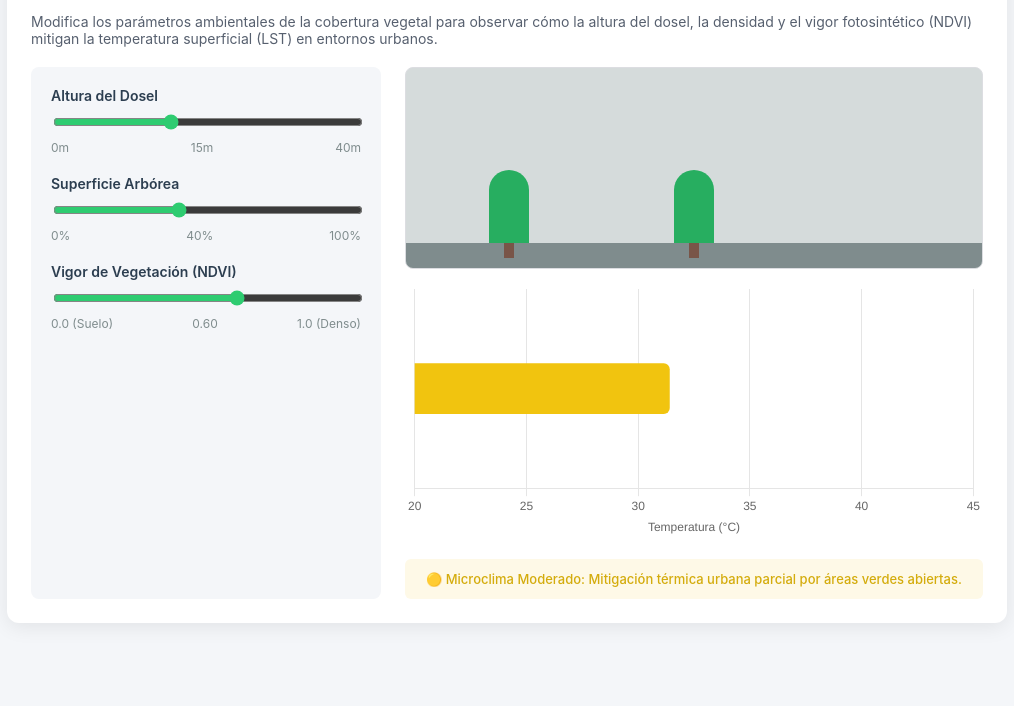
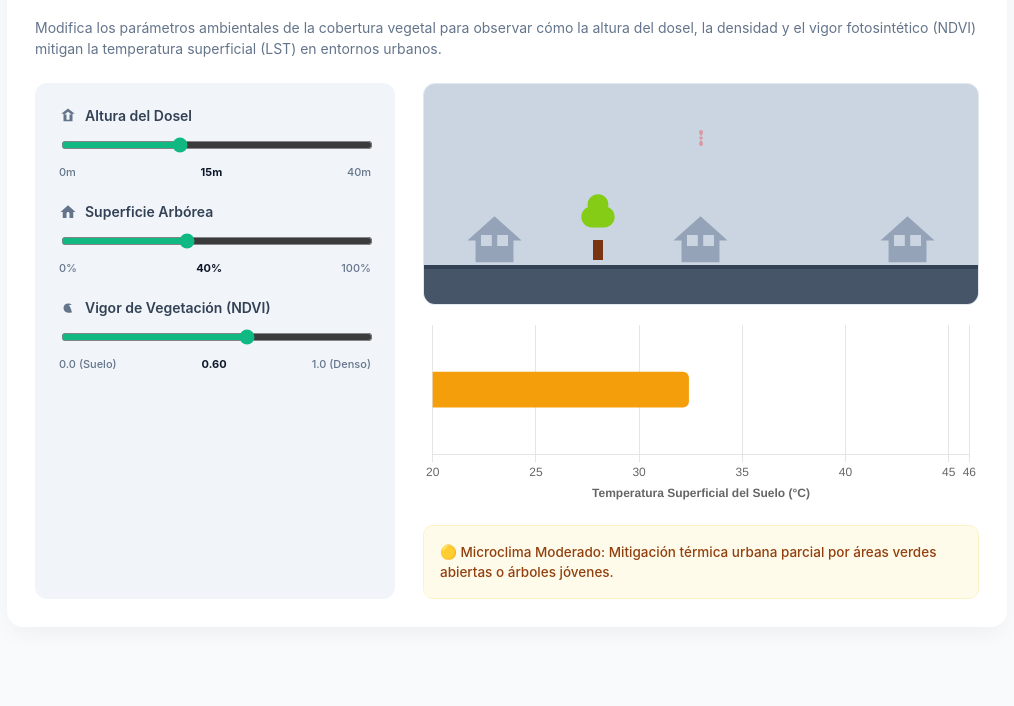
Before and after one commit to metromapas/simulator_microclima, a plain HTML site: page index.html in a window 1280 px wide. Shown: the part 94-800 px from the top of the page, without its empty margins (133-1147 px from the left). Drawn offline with nearby package versions, Linux system fonts and the light colour scheme.

Commit message:
Update index.html

```diff
--- a/index.html
+++ b/index.html
@@ -7,10 +7,10 @@
     <script src="https://cdn.jsdelivr.net/npm/chart.js"></script>
     <style>
         :root {
-            --bg-color: #f4f6f9;
+            --bg-color: #f8fafc;
             --card-bg: #ffffff;
-            --text-main: #2c3e50;
-            --border-color: #dcdde1;
+            --text-main: #1e293b;
+            --border-color: #e2e8f0;
         }
 
         body {
@@ -27,64 +27,84 @@
             width: 100%;
             max-width: 1000px;
             background: var(--card-bg);
-            border-radius: 12px;
-            box-shadow: 0 4px 20px rgba(0,0,0,0.08);
-            padding: 24px;
+            border-radius: 16px;
+            box-shadow: 0 10px 25px -5px rgba(0, 0, 0, 0.05);
+            padding: 28px;
             box-sizing: border-box;
         }
 
         h2 {
             margin-top: 0;
             font-size: 24px;
-            border-bottom: 2px solid var(--bg-color);
+            font-weight: 700;
+            border-bottom: 2px solid #f1f5f9;
             padding-bottom: 12px;
         }
 
         .grid-layout {
             display: grid;
             grid-template-columns: 1fr;
-            gap: 24px;
+            gap: 28px;
             margin-top: 20px;
         }
 
         @media (min-width: 768px) {
             .grid-layout {
-                grid-template-columns: 350px 1fr;
+                grid-template-columns: 360px 1fr;
             }
         }
 
+        /* PANEL DE CONTROLES E ICONOS INTERNOS */
         .controls-panel {
-            background: var(--bg-color);
-            padding: 20px;
-            border-radius: 8px;
+            background: #f1f5f9;
+            padding: 24px;
+            border-radius: 12px;
             display: flex;
             flex-direction: column;
-            gap: 20px;
+            gap: 24px;
         }
 
         .control-group {
             display: flex;
             flex-direction: column;
-            gap: 8px;
+            gap: 10px;
         }
 
-        label {
+        .label-with-icon {
+            display: flex;
+            align-items: center;
+            gap: 8px;
             font-weight: 600;
             font-size: 14px;
+            color: #334155;
+        }
+
+        .label-with-icon svg {
+            width: 18px;
+            height: 18px;
+            fill: #64748b;
         }
 
         .slider-data {
             display: flex;
             justify-content: space-between;
-            font-size: 12px;
-            color: #7f8c8d;
+            font-size: 11px;
+            color: #64748b;
+            font-weight: 500;
+        }
+
+        .current-val {
+            font-weight: 700;
+            color: #0f172a;
         }
 
         input[type="range"] {
             width: 100%;
-            accent-color: #2ecc71;
+            accent-color: #10b981;
+            cursor: pointer;
         }
 
+        /* ESCENA URBANA INTEGRADA (DERECHA) */
         .visuals-panel {
             display: flex;
             flex-direction: column;
@@ -92,17 +112,17 @@
         }
 
         .preview-box {
-            height: 180px;
+            height: 220px;
             border: 1px solid var(--border-color);
-            border-radius: 8px;
+            border-radius: 12px;
             position: relative;
             overflow: hidden;
-            background: #d5dbdb;
-            transition: background 0.5s ease;
+            background: #e2e8f0;
+            transition: background 0.6s cubic-bezier(0.4, 0, 0.2, 1);
             display: flex;
             align-items: flex-end;
             justify-content: space-around;
-            padding: 10px;
+            padding: 0 15px;
         }
 
         .urban-floor {
@@ -110,41 +130,81 @@
             bottom: 0;
             left: 0;
             width: 100%;
-            height: 25px;
-            background: #7f8c8d;
+            height: 35px;
+            background: #475569;
             z-index: 1;
+            border-top: 4px solid #334155;
         }
 
-        .tree-sim {
-            width: 40px;
-            background: #27ae60;
-            border-radius: 20px 20px 0 0;
-            transition: height 0.3s ease, background 0.5s ease;
-            position: relative;
+        /* Iconos de calor ondulantes interactivos */
+        .heat-container {
+            position: absolute;
+            top: 20px;
+            left: 0;
+            width: 100%;
+            height: 120px;
             z-index: 2;
-            margin-bottom: 15px;
+            display: flex;
+            justify-content: space-around;
+            pointer-events: none;
+            transition: opacity 0.4s ease;
         }
 
-        .tree-trunk {
-            position: absolute;
-            bottom: -15px;
-            left: 15px;
+        .heat-wave {
+            width: 24px;
+            height: 60px;
+            fill: #ef4444;
+            opacity: 0;
+            transition: transform 0.4s ease, opacity 0.4s ease;
+        }
+
+        /* Elementos del Vecindario (Casas Unifamiliares) */
+        .house-svg {
+            width: 65px;
+            height: 65px;
+            z-index: 3;
+            margin-bottom: 31px;
+            transition: filter 0.5s ease;
+        }
+
+        /* Elementos Dinámicos de Vegetación */
+        .tree-container {
+            display: flex;
+            flex-direction: column;
+            align-items: center;
+            position: relative;
+            z-index: 4;
+            margin-bottom: 31px;
+            transition: transform 0.4s cubic-bezier(0.34, 1.56, 0.64, 1), opacity 0.3s ease;
+        }
+
+        .tree-crown-svg {
+            width: 50px;
+            height: 50px;
+            fill: #10b981;
+            transition: fill 0.5s ease, transform 0.4s ease;
+        }
+
+        .tree-trunk-svg {
             width: 10px;
-            height: 15px;
-            background: #795548;
+            height: 20px;
+            fill: #78350f;
         }
 
         .chart-box {
-            height: 250px;
+            height: 180px;
             position: relative;
         }
 
         .alert-box {
-            padding: 12px;
-            border-radius: 6px;
-            font-size: 13px;
+            padding: 16px;
+            border-radius: 10px;
+            font-size: 13.5px;
             font-weight: 500;
-            text-align: center;
+            line-height: 1.5;
+            text-align: left;
+            transition: all 0.4s ease;
+            border: 1px solid transparent;
         }
     </style>
 </head>
@@ -152,50 +212,77 @@
 
 <div class="dashboard-container">
     <h2>Simulador de Microclima e Isla de Calor Urbano</h2>
-    <p style="font-size: 14px; color: #57606f; margin: 0 0 20px 0;">
+    <p style="font-size: 14px; color: #64748b; margin: 0 0 24px 0; line-height: 1.5;">
         Modifica los parámetros ambientales de la cobertura vegetal para observar cómo la altura del dosel, la densidad y el vigor fotosintético (NDVI) mitigan la temperatura superficial (LST) en entornos urbanos.
     </p>
 
     <div class="grid-layout">
         <div class="controls-panel">
             <div class="control-group">
-                <label for="canopyHeight">Altura del Dosel</label>
+                <div class="label-with-icon">
+                    <svg viewBox="0 0 24 24"><path d="M12 2L3 9h3v10h12V9h3L12 2zm0 4.18L16.82 10H14v7h-4v-7H7.18L12 6.18z"/></svg>
+                    <span>Altura del Dosel</span>
+                </div>
                 <input type="range" id="canopyHeight" min="0" max="40" value="15" step="1">
-                <div class="slider-data"><span>0m</span><span id="valCanopy">15m</span><span>40m</span></div>
+                <div class="slider-data"><span>0m</span><span class="current-val" id="valCanopy">15m</span><span>40m</span></div>
             </div>
 
             <div class="control-group">
-                <label for="surfaceArea">Superficie Arbórea</label>
+                <div class="label-with-icon">
+                    <svg viewBox="0 0 24 24"><path d="M12 3L2 12h3v8h5v-6h4v6h5v-8h3L12 3zm-2 11c0-1.1.9-2 2-2s2 .9 2 2h-4z"/></svg>
+                    <span>Superficie Arbórea</span>
+                </div>
                 <input type="range" id="surfaceArea" min="0" max="100" value="40" step="5">
-                <div class="slider-data"><span>0%</span><span id="valArea">40%</span><span>100%</span></div>
+                <div class="slider-data"><span>0%</span><span class="current-val" id="valArea">40%</span><span>100%</span></div>
             </div>
 
             <div class="control-group">
-                <label for="ndvi">Vigor de Vegetación (NDVI)</label>
+                <div class="label-with-icon">
+                    <svg viewBox="0 0 24 24"><path d="M17 8C14.5 5.5 10.3 5.4 7.7 7.7c-2.3 2.3-2.2 6.5.3 9s9.3 1.3 9.3 1.3-1.3-6.8-4.3-10z"/></svg>
+                    <span>Vigor de Vegetación (NDVI)</span>
+                </div>
                 <input type="range" id="ndvi" min="0.0" max="1.0" value="0.60" step="0.05">
-                <div class="slider-data"><span>0.0 (Suelo)</span><span id="valNdvi">0.60</span><span>1.0 (Denso)</span></div>
+                <div class="slider-data"><span>0.0 (Suelo)</span><span class="current-val" id="valNdvi">0.60</span><span>1.0 (Denso)</span></div>
             </div>
         </div>
 
         <div class="visuals-panel">
-            <div class="preview-box" id="envPreview">
+            <div class="preview-box" id="skyEnvironment">
+                <div class="heat-container">
+                    <svg class="heat-wave" id="wave1" viewBox="0 0 24 24"><path d="M12 24c-1.1 0-2-.9-2-2 0-2.2 1.5-3.5 2.5-4.4 1-.8 1.5-1.3 1.5-1.6 0-.3-.5-.8-1.5-1.6-1-.9-2.5-2.2-2.5-4.4 0-1.1.9-2 2-2s2 .9 2 2c0 2.2-1.5 3.5-2.5 4.4-1 .8-1.5 1.3-1.5 1.6 0 .3.5.8 1.5 1.6 1 .9 2.5 2.2 2.5 4.4 0 1.1-.9 2-2 2z"/></svg>
+                    <svg class="heat-wave" id="wave2" viewBox="0 0 24 24"><path d="M12 24c-1.1 0-2-.9-2-2 0-2.2 1.5-3.5 2.5-4.4 1-.8 1.5-1.3 1.5-1.6 0-.3-.5-.8-1.5-1.6-1-.9-2.5-2.2-2.5-4.4 0-1.1.9-2 2-2s2 .9 2 2c0 2.2-1.5 3.5-2.5 4.4-1 .8-1.5 1.3-1.5 1.6 0 .3.5.8 1.5 1.6 1 .9 2.5 2.2 2.5 4.4 0 1.1-.9 2-2 2z"/></svg>
+                    <svg class="heat-wave" id="wave3" viewBox="0 0 24 24"><path d="M12 24c-1.1 0-2-.9-2-2 0-2.2 1.5-3.5 2.5-4.4 1-.8 1.5-1.3 1.5-1.6 0-.3-.5-.8-1.5-1.6-1-.9-2.5-2.2-2.5-4.4 0-1.1.9-2 2-2s2 .9 2 2c0 2.2-1.5 3.5-2.5 4.4-1 .8-1.5 1.3-1.5 1.6 0 .3.5.8 1.5 1.6 1 .9 2.5 2.2 2.5 4.4 0 1.1-.9 2-2 2z"/></svg>
+                </div>
+
+                <svg class="house-svg" id="houseA" viewBox="0 0 24 24"><path fill="#94a3b8" d="M12 3L2 12h3v8h14v-8h3L12 3zm-1 11H7v-4h4v4zm6 0h-4v-4h4v4z"/></svg>
+
+                <div class="tree-container" id="tree1">
+                    <svg class="tree-crown-svg" viewBox="0 0 24 24"><path d="M12 2C9.24 2 7 4.24 7 7c0 .43.06.84.16 1.23C5.22 8.79 4 10.74 4 13c0 2.76 2.24 5 5 5h6c2.76 0 5-2.24 5-5 0-2.26-1.22-4.21-3.16-4.77.1-.39.16-.8.16-1.23 0-2.76-2.24-5-5-5z"/></svg>
+                    <div class="tree-trunk-svg"><svg viewBox="0 0 10 20"><rect width="10" height="20"/></svg></div>
+                </div>
+
+                <svg class="house-svg" id="houseB" viewBox="0 0 24 24"><path fill="#94a3b8" d="M12 3L2 12h3v8h14v-8h3L12 3zm-1 11H7v-4h4v4zm6 0h-4v-4h4v4z"/></svg>
+
+                <div class="tree-container" id="tree2">
+                    <svg class="tree-crown-svg" viewBox="0 0 24 24"><path d="M12 2C9.24 2 7 4.24 7 7c0 .43.06.84.16 1.23C5.22 8.79 4 10.74 4 13c0 2.76 2.24 5 5 5h6c2.76 0 5-2.24 5-5 0-2.26-1.22-4.21-3.16-4.77.1-.39.16-.8.16-1.23 0-2.76-2.24-5-5-5z"/></svg>
+                    <div class="tree-trunk-svg"><svg viewBox="0 0 10 20"><rect width="10" height="20"/></svg></div>
+                </div>
+
+                <svg class="house-svg" id="houseC" viewBox="0 0 24 24"><path fill="#94a3b8" d="M12 3L2 12h3v8h14v-8h3L12 3zm-1 11H7v-4h4v4zm6 0h-4v-4h4v4z"/></svg>
+
                 <div class="urban-floor"></div>
-                <div class="tree-sim" id="tree1"><div class="tree-trunk"></div></div>
-                <div class="tree-sim" id="tree2"><div class="tree-trunk"></div></div>
-                <div class="tree-sim" id="tree3"><div class="tree-trunk"></div></div>
             </div>
 
             <div class="chart-box">
                 <canvas id="temperatureChart"></canvas>
             </div>
 
-            <div class="alert-box" id="diagnosticBox">Calculando condiciones ambientales...</div>
+            <div class="alert-box" id="diagnosticBox">Calculando métricas ambientales urbanas...</div>
         </div>
     </div>
 </div>
 
 <script>
-    // Inicialización de elementos del DOM
     const sliderCanopy = document.getElementById('canopyHeight');
     const sliderArea = document.getElementById('surfaceArea');
     const sliderNdvi = document.getElementById('ndvi');
@@ -204,25 +291,28 @@
     const txtArea = document.getElementById('valArea');
     const txtNdvi = document.getElementById('valNdvi');
 
-    const envPreview = document.getElementById('envPreview');
+    const skyEnv = document.getElementById('skyEnvironment');
     const diagnosticBox = document.getElementById('diagnosticBox');
-    const trees = [document.getElementById('tree1'), document.getElementById('tree2'), document.getElementById('tree3')];
 
-    // Configuración Base de las Variables del Modelo
-    const baseLst = 42.0; // Temperatura base de asfalto expuesto en Ciudad de Panamá (°C)
+    const tree1 = document.getElementById('tree1');
+    const tree2 = document.getElementById('tree2');
+    const crowns = document.querySelectorAll('.tree-crown-svg');
+    const waves = [document.getElementById('wave1'), document.getElementById('wave2'), document.getElementById('wave3')];
+    const houses = [document.getElementById('houseA'), document.getElementById('houseB'), document.getElementById('houseC')];
 
-    // Inicialización del Gráfico de Chart.js
+    const baseLst = 43.0; // Temperatura base de asfalto radiante en Ciudad de Panamá
+
+    // Configuración del Gráfico Horizontal (Chart.js)
     const ctx = document.getElementById('temperatureChart').getContext('2d');
     const tempChart = new Chart(ctx, {
         type: 'bar',
         data: {
-            labels: ['Temperatura de la Superficie (LST °C)'],
+            labels: ['Temperatura de la Superficie (LST)'],
             datasets: [{
-                label: 'Temperatura Estimada',
-                data: [35],
-                backgroundColor: ['#e74c3c'],
+                data: [34.5],
+                backgroundColor: ['#f59e0b'],
                 borderRadius: 6,
-                barThickness: 50
+                barThickness: 35
             }]
         },
         options: {
@@ -231,81 +321,105 @@
             maintainAspectRatio: false,
             plugins: { legend: { display: false } },
             scales: {
-                x: { min: 20, max: 45, title: { display: true, text: 'Temperatura (°C)' } },
+                x: { min: 20, max: 46, title: { display: true, text: 'Temperatura Superficial del Suelo (°C)', font: { weight: 'bold' } } },
                 y: { display: false }
             }
         }
     });
 
-    // Función Principal de Simulación Matemática y Visual
     function actualizarSimulacion() {
         const h = parseFloat(sliderCanopy.value);
         const area = parseFloat(sliderArea.value);
         const ndvi = parseFloat(sliderNdvi.value);
 
-        // Actualizar textos informativos de los deslizadores
+        // Actualizar textos dinámicos de los sliders
         txtCanopy.innerText = h + 'm';
         txtArea.innerText = area + '%';
         txtNdvi.innerText = ndvi.toFixed(2);
 
-        // Modelo Físico No Lineal para estimar la LST
-        // El dosel sombrea, el área distribuye, el NDVI evapotranspira activamente
-        let lstCalculada = baseLst - (0.15 * h) - (0.08 * area) - (8.5 * ndvi);
-        lstCalculada = Math.max(22, Math.min(45, lstCalculada)); // Acotación por realismo ambiental
+        // Algoritmo Físico no lineal de balance térmico para Panamá
+        let lstCalculada = baseLst - (0.16 * h) - (0.07 * area) - (9.0 * ndvi);
+        lstCalculada = Math.max(21, Math.min(46, lstCalculada));
 
-        // Actualizar datos del gráfico
         tempChart.data.datasets[0].data[0] = lstCalculada.toFixed(1);
 
-        // Cambiar dinámicamente el color del termómetro según el estrés térmico
-        if (lstCalculada > 36) {
-            tempChart.data.datasets[0].backgroundColor = ['#e74c3c']; // Rojo Isla de Calor Severa
-            diagnosticBox.style.backgroundColor = '#fce4e4';
-            diagnosticBox.style.color = '#c0392b';
-            diagnosticBox.innerText = '🔴 Isla de Calor Crítica: Escasa cobertura vegetal y asfalto expuesto.';
-            envPreview.style.backgroundColor = '#f39c12'; // Suelo caliente irradiando
-        } else if (lstCalculada > 30) {
-            tempChart.data.datasets[0].backgroundColor = ['#f1c40f']; // Amarillo intermedio
-            diagnosticBox.style.backgroundColor = '#fef9e7';
-            diagnosticBox.style.color = '#d4ac0d';
-            diagnosticBox.innerText = '🟡 Microclima Moderado: Mitigación térmica urbana parcial por áreas verdes abiertas.';
-            envPreview.style.backgroundColor = '#d5dbdb';
+        // CONTROL DE LAS ONDAS DE CALOR Y AMBIENTE SEGÚN LA LST CALCULADA
+        if (lstCalculada > 36.5) {
+            // Estado 1: Calor Crítico (Isla de calor)
+            tempChart.data.datasets[0].backgroundColor = ['#ef4444']; // Rojo
+            skyEnv.style.backgroundColor = '#ffedd5'; // Cielo sofocante naranja/rojo
+            diagnosticBox.style.backgroundColor = '#fef2f2';
+            diagnosticBox.style.borderColor = '#fee2e2';
+            diagnosticBox.style.color = '#991b1b';
+            diagnosticBox.innerText = '🔴 Isla de Calor Crítica: Escasa cobertura vegetal y asfalto expuesto absorbiendo radiación solar masiva.';
+
+            // Activar todas las ondas de calor y agitar visualmente
+            waves.forEach((w, idx) => {
+                w.style.opacity = '0.8';
+                w.style.transform = `translateY(-10px) scale(${1 + idx*0.1})`;
+            });
+            houses.forEach(h => h.style.filter = 'drop-shadow(0 0 6px rgba(239,68,68,0.3))');
+        } else if (lstCalculada > 29.5) {
+            // Estado 2: Microclima Amortiguado (El amarillo de la imagen)
+            tempChart.data.datasets[0].backgroundColor = ['#f59e0b']; // Amarillo/Ámbar
+            skyEnv.style.backgroundColor = '#cbd5e1'; // Gris urbano balanceado
+            diagnosticBox.style.backgroundColor = '#fffbeb';
+            diagnosticBox.style.borderColor = '#fef3c7';
+            diagnosticBox.style.color = '#92400e';
+            diagnosticBox.innerText = '🟡 Microclima Moderado: Mitigación térmica urbana parcial por áreas verdes abiertas o árboles jóvenes.';
+
+            // Ondas de calor tenues
+            waves.forEach((w, idx) => {
+                w.style.opacity = idx === 1 ? '0.4' : '0';
+                w.style.transform = 'translateY(0px)';
+            });
+            houses.forEach(h => h.style.filter = 'none');
         } else {
-            tempChart.data.datasets[0].backgroundColor = ['#2ecc71']; // Verde Confort
-            diagnosticBox.style.backgroundColor = '#e8f8f5';
-            diagnosticBox.style.color = '#117a65';
-            diagnosticBox.innerText = '🟢 Zona de Confort Térmico: Efecto combinado óptimo de sombra por dosel alto y evapotranspiración.';
-            envPreview.style.backgroundColor = '#aed6f1'; // Clima fresco simulado
+            // Estado 3: Zona de Confort Fresca
+            tempChart.data.datasets[0].backgroundColor = ['#10b981']; // Verde
+            skyEnv.style.backgroundColor = '#e0f2fe'; // Cielo fresco azul
+            diagnosticBox.style.backgroundColor = '#f0fdf4';
+            diagnosticBox.style.borderColor = '#dcfce7';
+            diagnosticBox.style.color = '#166534';
+            diagnosticBox.innerText = '🟢 Zona de Confort Térmico: Efecto combinado óptimo de sombra por dosel maduro alto y enfriamiento evaporativo activo.';
+
+            // Desaparecer ondas de calor
+            waves.forEach(w => w.style.opacity = '0');
+            houses.forEach(h => h.style.filter = 'none');
         }
         tempChart.update();
 
-        // Actualizar simulación de geometría física (Los árboles del perfil urbano)
-        trees.forEach((tree, index) => {
-            // Control de existencia del árbol basado en el porcentaje de superficie arbórea
-            if (area === 0 || (index === 1 && area < 35) || (index === 2 && area < 70)) {
-                tree.style.opacity = '0';
-                tree.style.height = '0px';
+        // CONTROL DINÁMICO DE LOS ÁRBOLES (Altura, Densidad y NDVI cromático)
+        // A. Densidad horizontal (Aparecen según el % de Superficie Arbórea)
+        tree1.style.opacity = area >= 30 ? '1' : '0';
+        tree1.style.transform = area >= 30 ? 'scale(1)' : 'scale(0)';
+
+        tree2.style.opacity = area >= 70 ? '1' : '0';
+        tree2.style.transform = area >= 70 ? 'scale(1)' : 'scale(0)';
+
+        // B. Altura (Modificación de escala vertical del contenedor del árbol)
+        const alturaPixeles = (h * 3.5) + 30; // Escalado base matemático para el visor
+        if(area >= 30) tree1.style.height = alturaPixeles + 'px';
+        if(area >= 70) tree2.style.height = alturaPixeles + 'px';
+
+        // C. Color según Vigor Fotosintético (NDVI)
+        crowns.forEach(crown => {
+            if (ndvi < 0.3) {
+                crown.style.fill = '#b45309'; // Vegetación seca / degradada (marrón)
+            } else if (ndvi < 0.65) {
+                crown.style.fill = '#84cc16'; // Verde claro / intermedia
             } else {
-                tree.style.opacity = '1';
-                tree.style.height = (h * 3.5 + 20) + 'px'; // Escalado visual dinámico
-
-                // Mezcla de color del árbol basado en el vigor fotosintético (NDVI)
-                if (ndvi < 0.3) {
-                    tree.style.backgroundColor = '#cb4335'; // Árbol seco o enfermo
-                } else if (ndvi < 0.6) {
-                    tree.style.backgroundColor = '#f39c12'; // Otoñal / estrés hídrico bajo
-                } else {
-                    tree.style.backgroundColor = '#27ae60'; // Bosque tropical sano
-                }
+                crown.style.fill = '#047857'; // Verde selva maduro / húmedo
             }
         });
     }
 
-    // Vinculación de eventos interactivos para actualización en tiempo real
+    // Vinculación de listeners en tiempo real
     sliderCanopy.addEventListener('input', actualizarSimulacion);
     sliderArea.addEventListener('input', actualizarSimulacion);
     sliderNdvi.addEventListener('input', actualizarSimulacion);
 
-    // Ejecución inicial al cargar el navegador
+    // Inicialización al vuelo de la aplicación
     actualizarSimulacion();
 </script>
 
```
